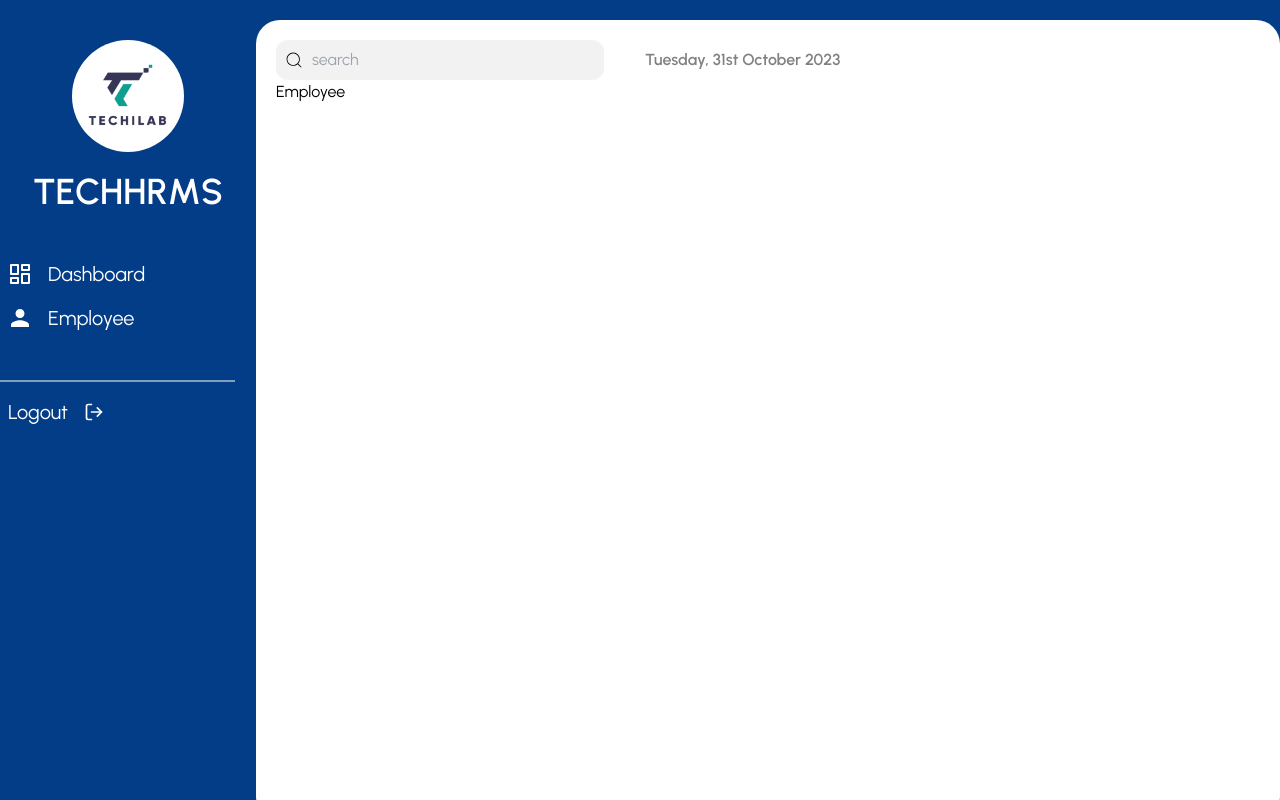
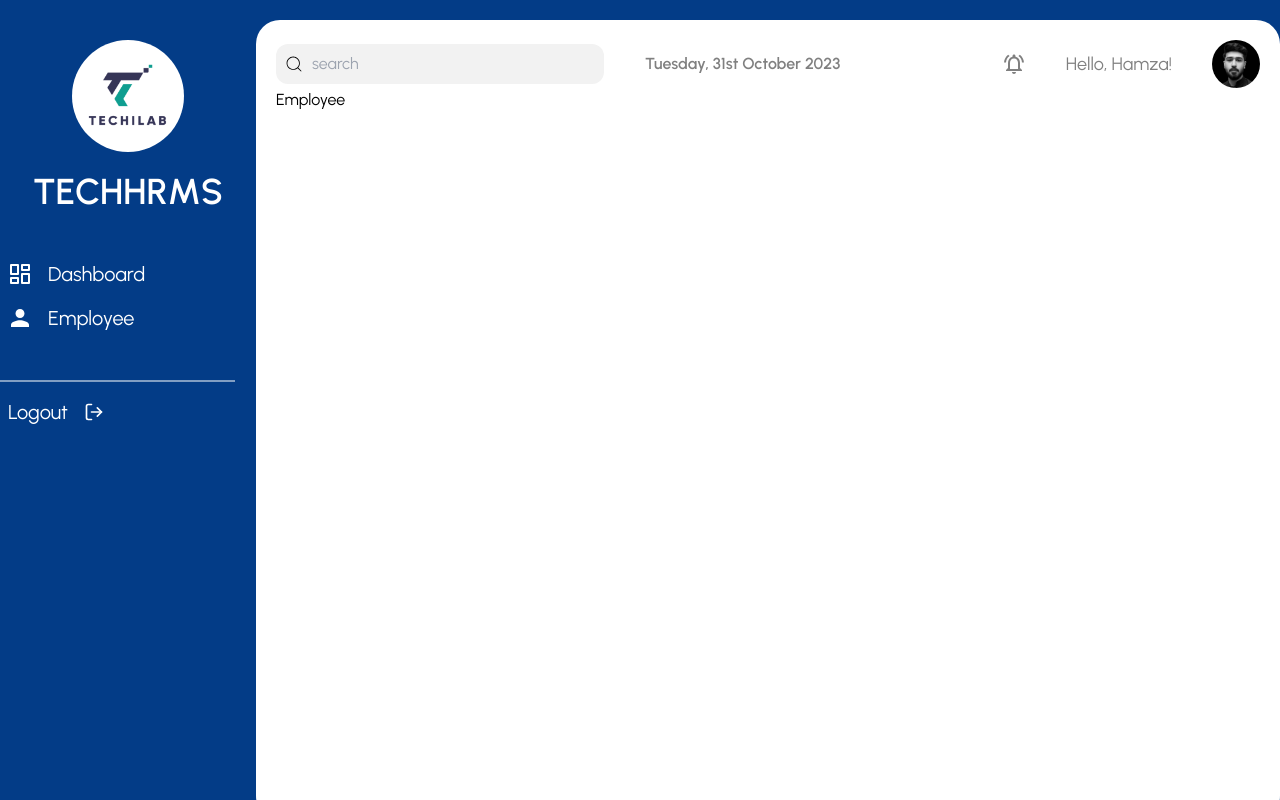
Before and after one commit to Hamzaakrammogul/HRMS, a React (Vite) app: page /employees in a window 1280 px wide. Built offline with nearby package versions, Linux system fonts and the light colour scheme.

Commit message:
completed header

```diff
--- a/src/components/Header.jsx
+++ b/src/components/Header.jsx
@@ -2,11 +2,12 @@ import React from 'react';
 import { CiSearch } from 'react-icons/ci';
 import { MdOutlineNotificationsActive } from 'react-icons/md';
 import dateFormat from 'dateformat';
+import dp from '../img/dp.png'
 
 const Header = () => {
     let newDate = new Date()
-    const today = dateFormat(newDate, "dddd, dS mmmm  yyyy")
-
+    const today = dateFormat(newDate, "dddd, dS mmmm  yyyy");
+    let name = "Hamza"
     return (
         <div className='container mx-auto'>
             <div className='flex justify-between items-center'>
@@ -17,14 +18,13 @@ const Header = () => {
                 <div className='w-1/4 text-textDusty font-semibold'>
                     {today}
                 </div>
-                <div className='w-1/3'>
-                    <div></div>
-                    <div></div>
-                    <div></div>
+                <div className='w-1/3 flex place-content-end space-x-10 items-center'>
+                    <div className='text-textDusty'><MdOutlineNotificationsActive size={24} /></div>
+                    <div><h1 className='text-lg text-textDusty'>Hello, {name}! </h1></div>
+                    <div className='w-12 h-12 overflow-hidden rounded-full'><img src={dp} alt='user-picture' /></div>
                 </div>
             </div>
         </div>
     );
-}
-
+};
 export default Header;
--- a/src/components/MainPanel.jsx
+++ b/src/components/MainPanel.jsx
@@ -28,9 +28,9 @@ const MainPanel = () => {
                         {/* Menu Items */}
                         <div className='mt-10'>
                             <ul>
-                               <NavLink to={'./'}> <li className='flex text-white cursor-pointer text-xl items-center gap-4 py-2 px-2 rounded-l-lg transition duration-300 hover:bg-white hover:text-bgBlue hover:font-semibold'> <LuLayoutDashboard size={24} /> Dashboard</li></NavLink>
+                                <NavLink to={'./'}> <li className='flex text-white cursor-pointer text-xl items-center gap-4 py-2 px-2 rounded-l-lg transition duration-300 hover:bg-white hover:text-bgBlue hover:font-semibold'> <LuLayoutDashboard size={24} /> Dashboard</li></NavLink>
 
-                               <NavLink to={'/employees'}><li className='flex text-white cursor-pointer text-xl items-center gap-4 py-2 px-2 rounded-l-lg transition duration-300 hover:bg-white hover:text-bgBlue hover:font-semibold '> <IoMdPerson size={24} /> Employee</li></NavLink>
+                                <NavLink to={'/employees'}><li className='flex text-white cursor-pointer text-xl items-center gap-4 py-2 px-2 rounded-l-lg transition duration-300 hover:bg-white hover:text-bgBlue hover:font-semibold '> <IoMdPerson size={24} /> Employee</li></NavLink>
                             </ul>
                             <div className='mt-10 space-y-2' >
                                 <div className='w-11/12 border border-white border-opacity-50' />
```
